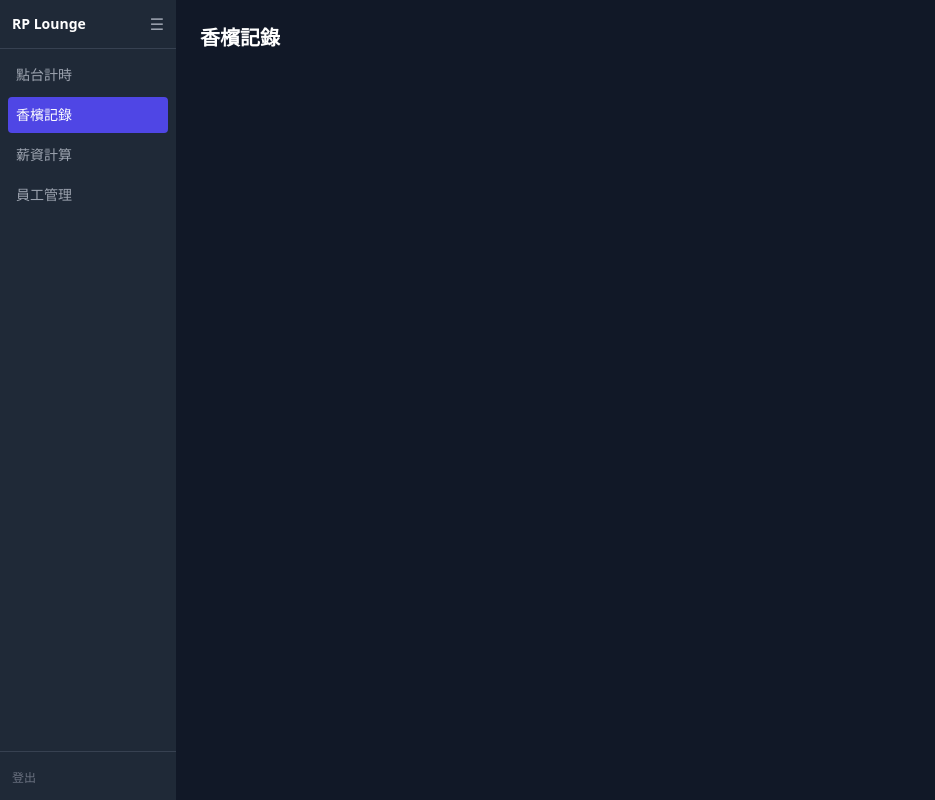
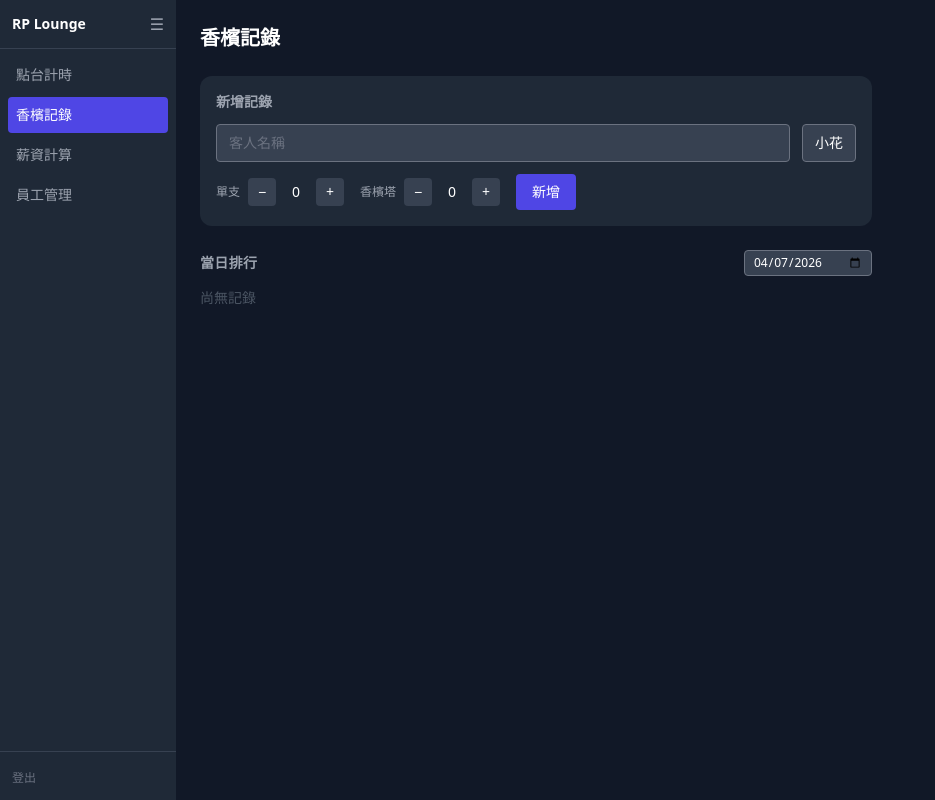
Before and after one commit to Sumver7220/tools, a React (Vite) app: page /champagne in a window 1280 px wide. Shown: the whole page, without its empty margins (0-935 px from the left). Built offline with nearby package versions, Linux system fonts and the light colour scheme.

Commit message:
feat: champagne records page with accumulation and ranking

```diff
--- a/src/pages/Champagne.jsx
+++ b/src/pages/Champagne.jsx
@@ -1,3 +1,121 @@
+import { useState } from 'react'
+
+const MOCK_EMPLOYEES = [
+  { id: '1', name: '小花' },
+  { id: '2', name: '小玉' },
+  { id: '3', name: '小月' },
+  { id: '4', name: '小星' },
+]
+const BOTTLE_PRICE = 30000
+const TOWER_PRICE = 200000
+
+function calcAmount(b, t) { return b * BOTTLE_PRICE + t * TOWER_PRICE }
+
 export default function Champagne() {
-  return <h1 className="text-xl font-bold text-white">香檳記錄</h1>
+  const [records, setRecords] = useState({})
+  const [guest, setGuest] = useState('')
+  const [empId, setEmpId] = useState(MOCK_EMPLOYEES[0].id)
+  const [bottles, setBottles] = useState(0)
+  const [towers, setTowers] = useState(0)
+  const [viewDate, setViewDate] = useState(new Date().toISOString().split('T')[0])
+
+  function handleAdd(e) {
+    e.preventDefault()
+    if (!guest.trim() || (bottles === 0 && towers === 0)) return
+    const key = `${empId}__${guest.trim()}`
+    setRecords(prev => ({
+      ...prev,
+      [key]: {
+        guestName: guest.trim(),
+        employeeId: empId,
+        bottles: (prev[key]?.bottles || 0) + bottles,
+        towers: (prev[key]?.towers || 0) + towers,
+      },
+    }))
+    setGuest('')
+    setBottles(0)
+    setTowers(0)
+  }
+
+  const byGuest = Object.values(records).reduce((acc, rec) => {
+    if (!acc[rec.guestName]) acc[rec.guestName] = { guestName: rec.guestName, total: 0, items: [] }
+    acc[rec.guestName].total += calcAmount(rec.bottles, rec.towers)
+    const empName = MOCK_EMPLOYEES.find(e => e.id === rec.employeeId)?.name || rec.employeeId
+    acc[rec.guestName].items.push({ empName, bottles: rec.bottles, towers: rec.towers })
+    return acc
+  }, {})
+
+  const ranking = Object.values(byGuest).sort((a, b) => b.total - a.total)
+
+  return (
+    <div className="space-y-6 max-w-2xl">
+      <h1 className="text-xl font-bold">香檳記錄</h1>
+
+      <form onSubmit={handleAdd} className="bg-gray-800 rounded-xl p-4 space-y-3">
+        <h2 className="text-sm font-semibold text-gray-400">新增記錄</h2>
+        <div className="flex gap-3 flex-wrap">
+          <input value={guest} onChange={e => setGuest(e.target.value)} placeholder="客人名稱"
+            className="flex-1 min-w-32 bg-gray-700 text-white rounded px-3 py-2 text-sm focus:outline-none focus:ring-2 focus:ring-indigo-500" />
+          <select value={empId} onChange={e => setEmpId(e.target.value)}
+            className="bg-gray-700 text-white rounded px-3 py-2 text-sm focus:outline-none focus:ring-2 focus:ring-indigo-500">
+            {MOCK_EMPLOYEES.map(e => <option key={e.id} value={e.id}>{e.name}</option>)}
+          </select>
+        </div>
+        <div className="flex gap-4 items-center flex-wrap">
+          <Counter label="單支" value={bottles} onChange={setBottles} />
+          <Counter label="香檳塔" value={towers} onChange={setTowers} />
+          <button type="submit"
+            className="bg-indigo-600 hover:bg-indigo-500 text-white px-4 py-2 rounded text-sm transition-colors">
+            新增
+          </button>
+        </div>
+      </form>
+
+      <section>
+        <div className="flex items-center justify-between mb-3">
+          <h2 className="text-sm font-semibold text-gray-400 uppercase tracking-wide">當日排行</h2>
+          <input type="date" value={viewDate} onChange={e => setViewDate(e.target.value)}
+            className="bg-gray-700 text-white rounded px-2 py-1 text-xs focus:outline-none focus:ring-2 focus:ring-indigo-500" />
+        </div>
+        {ranking.length === 0
+          ? <p className="text-gray-600 text-sm">尚無記錄</p>
+          : (
+            <div className="space-y-2">
+              {ranking.map((row, i) => (
+                <div key={row.guestName} className="bg-gray-800 rounded-xl px-4 py-3 flex items-start gap-4">
+                  <span className="text-gray-500 font-mono text-sm w-6">#{i + 1}</span>
+                  <div className="flex-1">
+                    <p className="font-medium text-sm">{row.guestName}</p>
+                    <p className="text-xs text-gray-400 mt-0.5">
+                      {row.items.map(it => {
+                        const parts = []
+                        if (it.bottles) parts.push(`${it.empName}×${it.bottles}支`)
+                        if (it.towers) parts.push(`${it.empName}×${it.towers}塔`)
+                        return parts.join(' ')
+                      }).filter(Boolean).join(' / ')}
+                    </p>
+                  </div>
+                  <span className="text-indigo-400 font-mono text-sm whitespace-nowrap">
+                    {row.total.toLocaleString()} Gil
+                  </span>
+                </div>
+              ))}
+            </div>
+          )}
+      </section>
+    </div>
+  )
 }
+
+function Counter({ label, value, onChange }) {
+  return (
+    <div className="flex items-center gap-2">
+      <span className="text-xs text-gray-400">{label}</span>
+      <button type="button" onClick={() => onChange(v => Math.max(0, v - 1))}
+        className="w-7 h-7 bg-gray-700 hover:bg-gray-600 rounded text-white text-sm transition-colors">−</button>
+      <span className="w-6 text-center text-sm">{value}</span>
+      <button type="button" onClick={() => onChange(v => v + 1)}
+        className="w-7 h-7 bg-gray-700 hover:bg-gray-600 rounded text-white text-sm transition-colors">+</button>
+    </div>
+  )
+}
```
